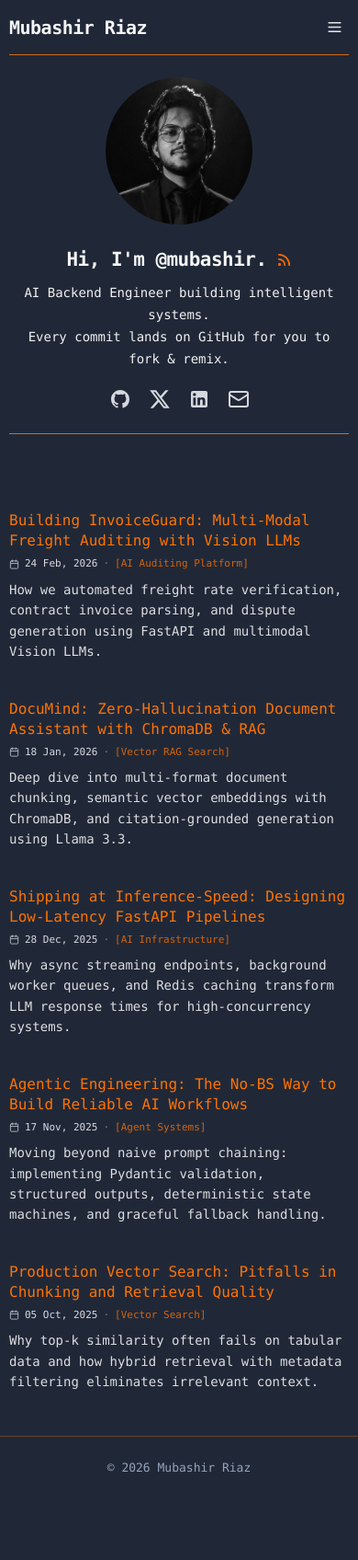
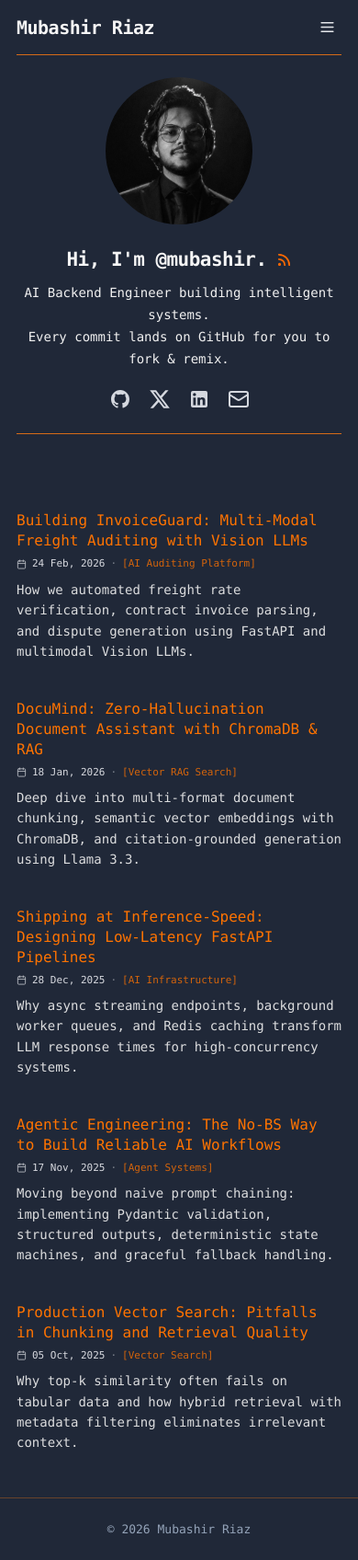
Before and after one commit to mubashir-riaz/portfolio, a React (Vite) app: page / in a window 390 px wide. Shown: the whole page at 92% size. Before the commit the page ends 1630 px from the top, so only its background shows below. Built offline with nearby package versions, Linux system fonts and the light colour scheme.

Commit message:
update title and add padding

```diff
--- a/Portfolio.jsx
+++ b/Portfolio.jsx
@@ -493,7 +493,7 @@ export default function Portfolio() {
         {/* HEADER BAR (BORDER-BOTTOM: 1PX #D86B18)                    */}
         {/* ---------------------------------------------------------- */}
         <header
-          className="px-[10px] sm:px-6 flex items-center justify-between h-[59px] sm:h-[72px]"
+          className="px-[18px] sm:px-6 flex items-center justify-between h-[59px] sm:h-[72px]"
         >
           {/* Brand / Logo (System Monospace, 20px on mobile, bold #f5f5f5) */}
           <button
@@ -577,7 +577,7 @@ export default function Portfolio() {
         {/* ---------------------------------------------------------- */}
         {/* NAVBAR ORANGE HORIZONTAL DIVIDER                           */}
         {/* ---------------------------------------------------------- */}
-        <div className="px-[10px] sm:px-6">
+        <div className="px-[18px] sm:px-6">
           <div
             className={`border-t ${themeClasses.border}`}
             style={{ borderTopWidth: '1px' }}
@@ -586,7 +586,7 @@ export default function Portfolio() {
 
         {/* Mobile Dropdown Menu Drawer */}
         {mobileMenuOpen && (
-          <div className="sm:hidden border-b border-[#d66b18]/40 bg-[#161c28] px-[10px] sm:px-6 py-3.5 space-y-3 font-mono text-[15px]">
+          <div className="sm:hidden border-b border-[#d66b18]/40 bg-[#161c28] px-[18px] sm:px-6 py-3.5 space-y-3 font-mono text-[15px]">
             <div className="flex flex-col space-y-2">
               <button
                 onClick={() => {
@@ -647,7 +647,7 @@ export default function Portfolio() {
         {/* ---------------------------------------------------------- */}
         {searchOpen && (
           <div>
-            <div className="py-2.5 sm:py-3 px-[10px] sm:px-6 flex items-center gap-2.5 sm:gap-3 text-[14px] sm:text-[16px]">
+            <div className="py-2.5 sm:py-3 px-[18px] sm:px-6 flex items-center gap-2.5 sm:gap-3 text-[14px] sm:text-[16px]">
               <Search size={15} className="text-[#ff7300] shrink-0" />
               <input
                 ref={searchInputRef}
@@ -672,7 +672,7 @@ export default function Portfolio() {
                 <X size={15} />
               </button>
             </div>
-            <div className="px-[10px] sm:px-6">
+            <div className="px-[18px] sm:px-6">
               <div
                 className={`border-t ${themeClasses.border}`}
                 style={{ borderTopWidth: '1px' }}
@@ -684,7 +684,7 @@ export default function Portfolio() {
         {/* ---------------------------------------------------------- */}
         {/* PROFILE SECTION: VERTICAL CENTERED ON MOBILE, ROW DESKTOP  */}
         {/* ---------------------------------------------------------- */}
-        <section className="pt-[24px] pb-[23px] px-[10px] sm:px-6 flex flex-col items-center text-center sm:flex-row sm:items-center sm:text-left sm:gap-8 sm:py-8">
+        <section className="pt-[24px] pb-[23px] px-[18px] sm:px-6 flex flex-col items-center text-center sm:flex-row sm:items-center sm:text-left sm:gap-8 sm:py-8">
           {/* Centered Circular Avatar (160px, margin-bottom: 25px on mobile) */}
           <div className="shrink-0 mb-[25px] sm:mb-0">
             <img
@@ -771,7 +771,7 @@ export default function Portfolio() {
         {/* ---------------------------------------------------------- */}
         {/* ORANGE HORIZONTAL DIVIDER (COLOR: #D66B18, 1PX)            */}
         {/* ---------------------------------------------------------- */}
-        <div className="px-[10px] sm:px-6">
+        <div className="px-[18px] sm:px-6">
           <div
             className={`border-t ${themeClasses.border}`}
             style={{ borderTopWidth: '1px' }}
@@ -786,7 +786,7 @@ export default function Portfolio() {
         {/* VIEW 1: POSTS LIST (VERTICAL LIST, pt-[83px] pb-[40px])     */}
         {/* ========================================================== */}
         {currentView === 'posts' && (
-          <section id="recent-posts" className="pt-[83px] pb-[40px] px-[10px] sm:px-6">
+          <section id="recent-posts" className="pt-[83px] pb-[40px] px-[18px] sm:px-6">
             {searchQuery && (
               <div className="mb-4 sm:mb-6 text-[13.5px] sm:text-[15px] text-[#94a3b8]">
                 Found {filteredPosts.length} post{filteredPosts.length === 1 ? '' : 's'} matching "{searchQuery}"
@@ -841,7 +841,7 @@ export default function Portfolio() {
         {/* VIEW 2: FULL POST ARTICLE READER                           */}
         {/* ========================================================== */}
         {currentView === 'reader' && activePost && (
-          <main className="pb-16 sm:pb-20 pt-4 sm:pt-6 px-[10px] sm:px-6 space-y-5 sm:space-y-6 text-left">
+          <main className="pb-16 sm:pb-20 pt-4 sm:pt-6 px-[18px] sm:px-6 space-y-5 sm:space-y-6 text-left">
             {/* Back button */}
             <div>
               <button
@@ -950,7 +950,7 @@ export default function Portfolio() {
         {/* VIEW 3: ABOUT PAGE                                         */}
         {/* ========================================================== */}
         {currentView === 'about' && (
-          <main className="pb-16 sm:pb-20 pt-4 sm:pt-6 px-[10px] sm:px-6 space-y-5 sm:space-y-6 text-left">
+          <main className="pb-16 sm:pb-20 pt-4 sm:pt-6 px-[18px] sm:px-6 space-y-5 sm:space-y-6 text-left">
             <div>
               <button
                 onClick={handleBackToPosts}
@@ -1058,7 +1058,7 @@ export default function Portfolio() {
         {/* ---------------------------------------------------------- */}
         {/* FOOTER (CLEAN RETRO MONOSPACE)                             */}
         {/* ---------------------------------------------------------- */}
-        <footer className="py-6 sm:py-8 px-[10px] sm:px-6 border-t border-[#d66b18]/40 text-center text-[13px] sm:text-[14px] text-[#94a3b8] font-mono">
+        <footer className="py-6 sm:py-8 px-[18px] sm:px-6 border-t border-[#d66b18]/40 text-center text-[13px] sm:text-[14px] text-[#94a3b8] font-mono">
           <p>
             &copy; {new Date().getFullYear()} {PROFILE.name}
           </p>
--- a/index.html
+++ b/index.html
@@ -4,7 +4,7 @@
     <meta charset="UTF-8" />
     <meta name="viewport" content="width=device-width, initial-scale=1.0" />
     <meta name="description" content="Mubashir Riaz - AI Backend Engineer & Intelligent Systems Developer specializing in production-ready APIs, FastAPI, RAG, and scalable backend architecture." />
-    <title>mubashir riaz</title>
+    <title>Mubashir Riaz</title>
   </head>
   <body>
     <div id="root"></div>
```
